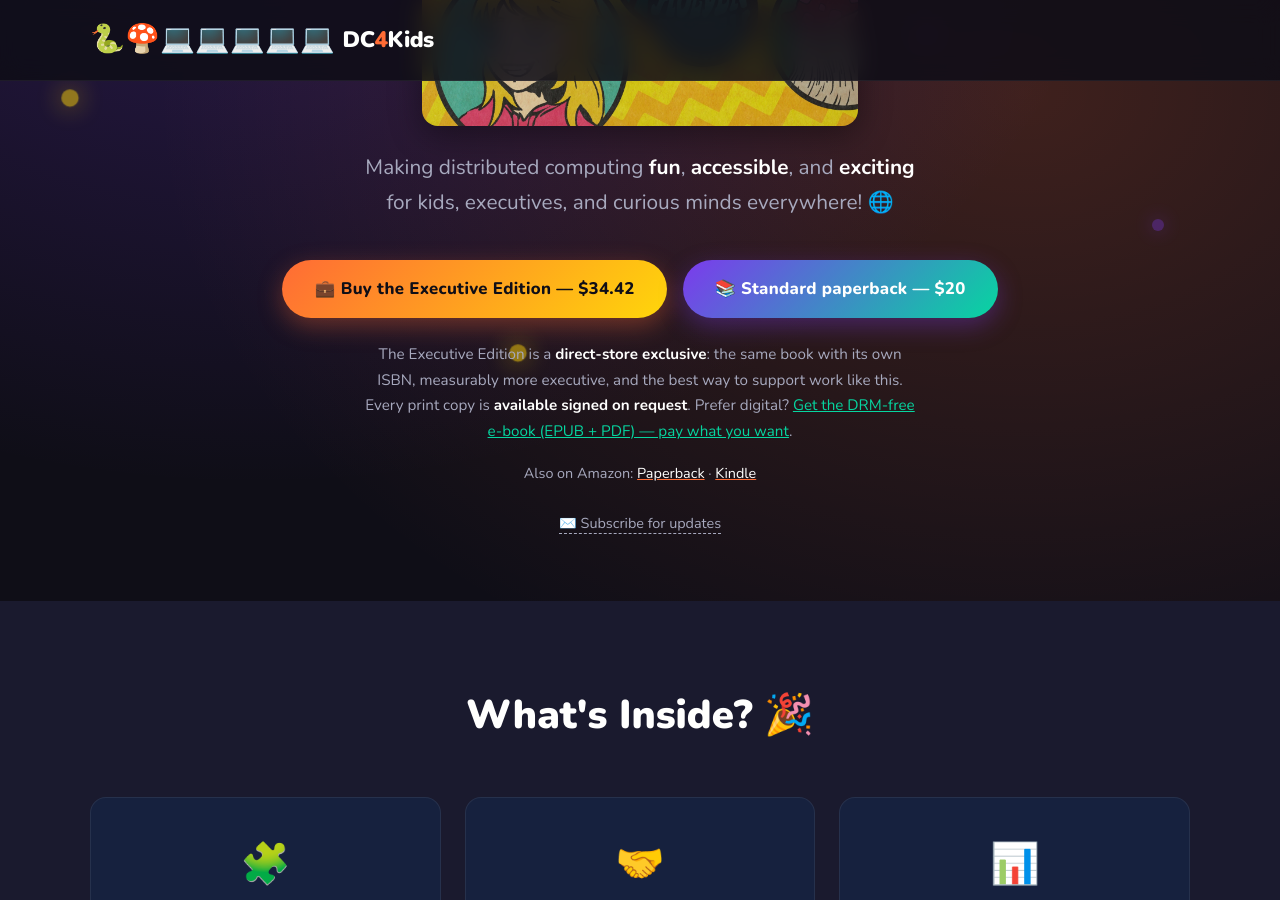
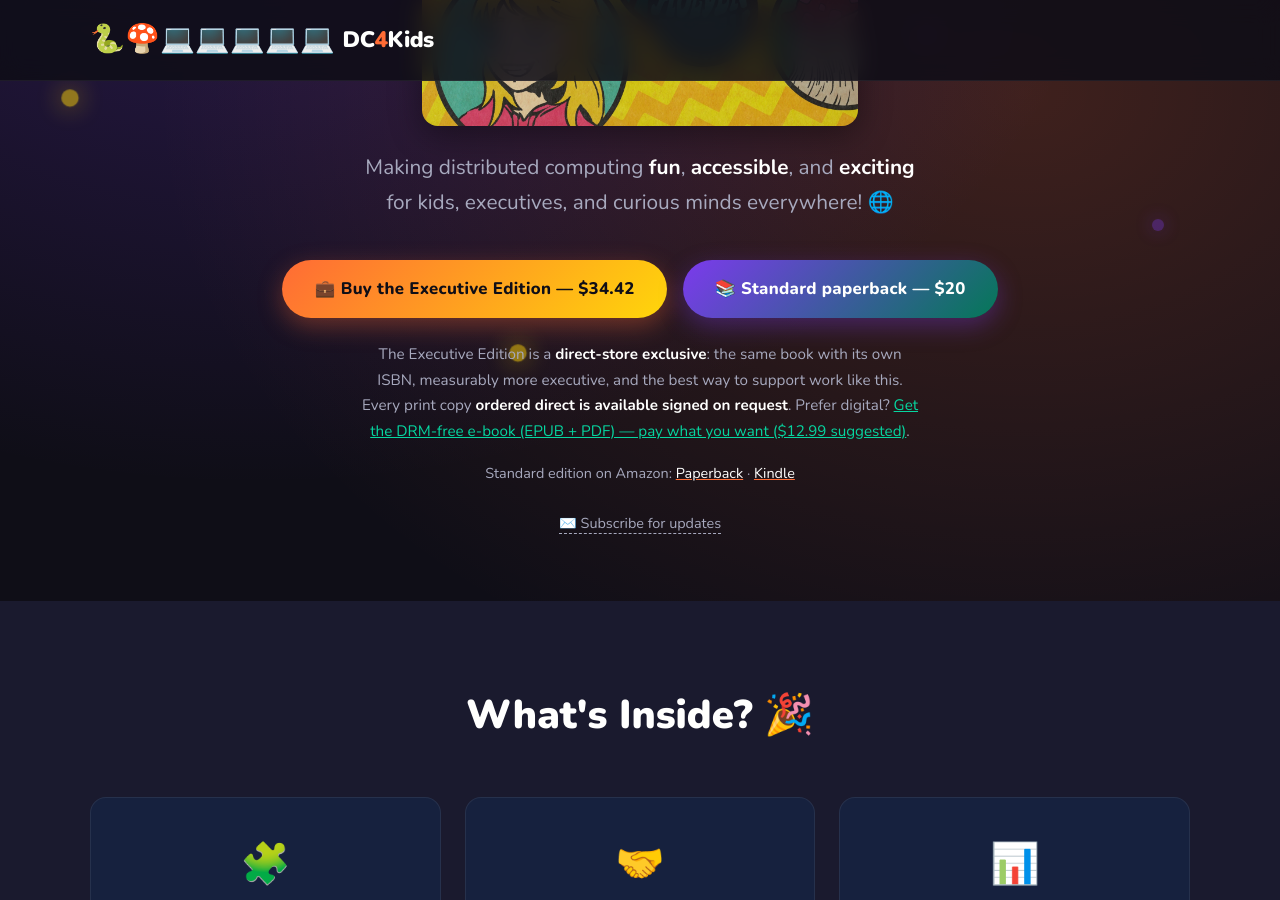
Before and after one commit to distributedcomputing4kids/distributedcomputing4executives-website, a Jekyll site: the page built from index.html, in a window 1280 px wide and 900 px high, scrolled down 670 px. Built offline with Jekyll 4.4.1, drawn with Linux system fonts in a browser that asks for light colours.

Commit message:
Apply cross-review fixes: contrast, scoped claims, PWYW anchor
Review found the secondary buy button failing WCAG contrast: white text
on the purple-to-accent gradient measures 1.88:1 at the #06d6a0 end,
below even the large-text bar, on a conversion-critical control. The
gradient now ends on #047857, which keeps white text at or above 5.48:1
across the whole run (both endpoints verified computationally).

Two copy corrections, both this site's own: "Every print copy is
available signed on request" overclaimed -- Amazon copies ship unsigned
-- and is now scoped to copies ordered direct, matching every other
property. And "Also on Amazon", sitting two lines under "direct-store
exclusive", could read as the Executive Edition being on Amazon; it now
says "Standard edition on Amazon".

Also from review: the pay-what-you-want e-book link anchors the
suggestion ("$12.99 suggested"); the Amazon links open in a new tab so
a comparison shopper keeps the sales page (making the existing
rel=noopener meaningful); the hero cover link's alt text names its
destination ("buy the Executive Edition direct"); and a leftover triple
blank line in the CSS is collapsed.

Co-Authored-By: Claude Fable 5 <noreply@anthropic.com>
Claude-Session: https://claude.ai/code/session_01GFKvLbpu5H71oyHQ6WLfiy

```diff
--- a/assets/css/main.css
+++ b/assets/css/main.css
@@ -127,7 +127,10 @@ body {
 }
 
 .buy-btn-alt {
-  background: linear-gradient(135deg, var(--color-secondary), var(--color-accent));
+  /* Ends on a dark green rather than --color-accent (#06d6a0): white text
+     on the accent measures 1.9:1, far below WCAG's 4.5:1. #047857 keeps
+     white at ≥5.5:1 across the whole gradient run. */
+  background: linear-gradient(135deg, var(--color-secondary), #047857);
   color: var(--color-text);
   box-shadow: 0 8px 24px rgba(124, 58, 237, 0.35);
 }
@@ -175,8 +178,6 @@ body {
 .subscribe-line a:focus {
   color: var(--color-text);
 }
-
-
 
 @keyframes spin-slow {
   from { transform: rotate(0deg); }
--- a/index.html
+++ b/index.html
@@ -20,7 +20,7 @@ description: Distributed Computing 4 Kids (and Executives) – Making distribute
     <div class="badge">🎉 Out now — Executive Edition available!</div>
     <h1 class="hero-title">
       <a href="{{ site.buy_executive_url }}">
-        <img src="assets/imgs/scaled_cover.webp" alt="Distributed Computing for Kids and Executives Title Page" class="title" />
+        <img src="assets/imgs/scaled_cover.webp" alt="Distributed Computing 4 Kids (and Executives) book cover — buy the Executive Edition direct" class="title" />
       </a>
     </h1>
     <p class="hero-subtitle">
@@ -40,14 +40,15 @@ description: Distributed Computing 4 Kids (and Executives) – Making distribute
       <p class="buy-note">
         The Executive Edition is a <strong>direct-store exclusive</strong>:
         the same book with its own ISBN, measurably more executive, and the
-        best way to support work like this. Every print copy is
-        <strong>available signed on request</strong>. Prefer digital?
+        best way to support work like this. Every print copy
+        <strong>ordered direct is available signed on request</strong>.
+        Prefer digital?
         <a href="{{ site.buy_ebook_url }}">Get the DRM-free e-book (EPUB + PDF)
-        — pay what you want</a>.
+        — pay what you want ($12.99 suggested)</a>.
       </p>
       <p class="retailer-line">
-        Also on Amazon: <a href="{{ site.amazon_paperback_url }}" rel="noopener">Paperback</a>
-        · <a href="{{ site.amazon_kindle_url }}" rel="noopener">Kindle</a>
+        Standard edition on Amazon: <a href="{{ site.amazon_paperback_url }}" target="_blank" rel="noopener">Paperback</a>
+        · <a href="{{ site.amazon_kindle_url }}" target="_blank" rel="noopener">Kindle</a>
       </p>
       <p class="subscribe-line">
         <a href="{{ site.subscribe_url }}" target="_blank" rel="noopener">✉️ Subscribe for updates</a>
```
